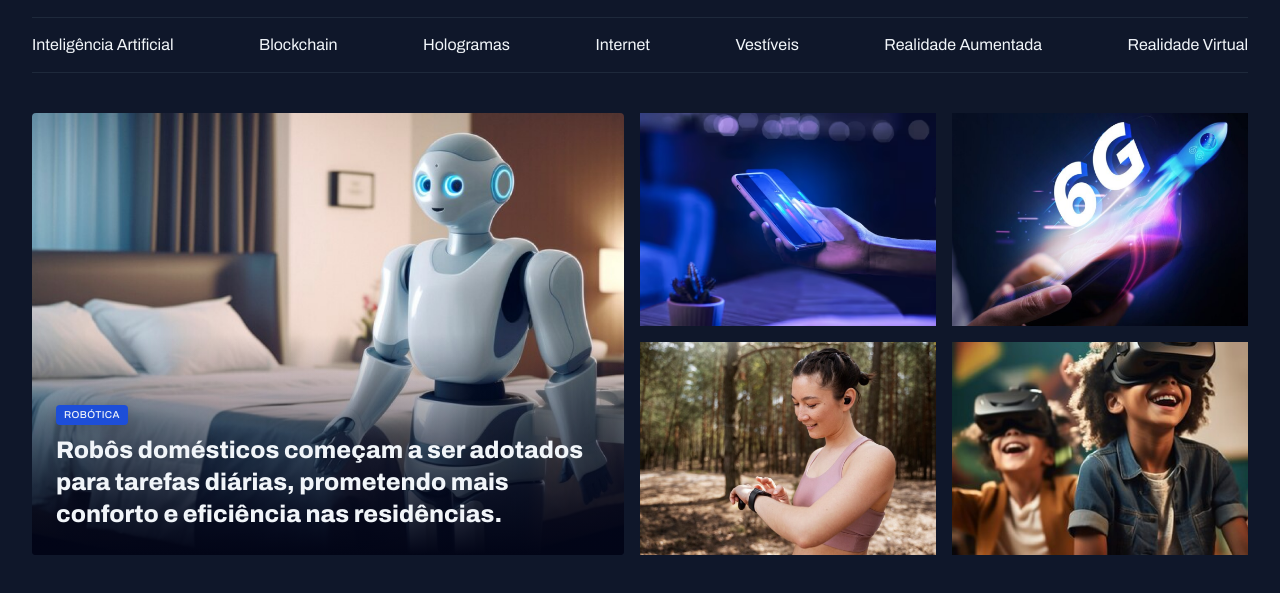
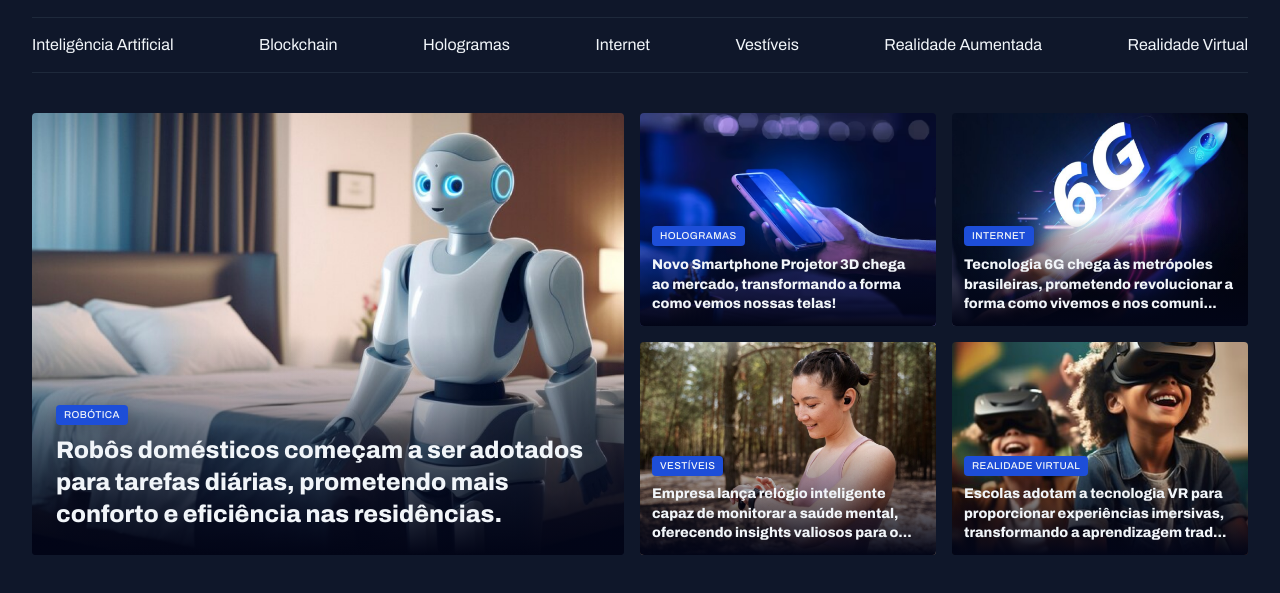
Before and after one commit to DavydKaio/projeto-news-portal-fullstack, a plain HTML site: page index.html in a window 1280 px wide. Shown: the part 55-648 px from the top of the page. Drawn offline with Linux system fonts and the light colour scheme.

Commit message:
Finalizando a seção destaques

```diff
--- a/index.html
+++ b/index.html
@@ -45,7 +45,9 @@
   <main class="grid container">
     <section id="featured" class="grid grid-flow-col gap-16">
       <figure class="card">
-        <img src="assets/images/Image 01.png" alt="">
+        <img src="assets/images/Image 01.png" alt="Robôs domésticos começam a ser adotados para tarefas diárias, prometendo mais conforto e
+        eficiência nas
+        residências.">
 
         <figcaption>
           <span class="content-tag">robótica</span>
@@ -57,21 +59,53 @@
       </figure>
 
       <div class="grid grid-cols-2 gap-16">
-        <div>
-          <img src="assets/images/Image 02.png" alt="">
-        </div>
+        <figure class="card">
+          <img src="assets/images/Image 02.png"
+            alt="Novo Smartphone Projetor 3D chega ao mercado, transformando a forma como vemos nossas telas!">
 
-        <div>
-          <img src="assets/images/Image 03.png" alt="">
-        </div>
+          <figcaption>
+            <span class="content-tag">hologramas</span>
 
-        <div>
-          <img src="assets/images/Image 04.png" alt="">
-        </div>
+            <h2 class="text-lg">Novo Smartphone Projetor 3D chega ao mercado, transformando a forma como vemos nossas
+              telas!</h2>
+          </figcaption>
+        </figure>
 
-        <div>
-          <img src="assets/images/Image 05.png" alt="">
-        </div>
+        <figure class="card">
+          <img src="assets/images/Image 03.png"
+            alt="Tecnologia 6G chega às metrópoles brasileiras, prometendo revolucionar a forma como vivemos e nos comunicamos.">
+
+          <figcaption>
+            <span class="content-tag">internet</span>
+
+            <h2 class="text-lg">Tecnologia 6G chega às metrópoles brasileiras, prometendo revolucionar a forma como
+              vivemos e nos comuni...</h2>
+          </figcaption>
+        </figure>
+
+        <figure class="card">
+          <img src="assets/images/Image 04.png"
+            alt="Empresa lança relógio inteligente capaz de monitorar a saúde mental, oferecendo insights valiosos para o bem-estar pessoal.">
+
+          <figcaption>
+            <span class="content-tag">vestíveis</span>
+
+            <h2 class="text-lg">Empresa lança relógio inteligente capaz de monitorar a saúde mental, oferecendo
+              insights valiosos para o...</h2>
+          </figcaption>
+        </figure>
+
+        <figure class="card">
+          <img src="assets/images/Image 05.png"
+            alt="Escolas adotam a tecnologia VR para proporcionar experiências imersivas, transformando a aprendizagem tradicional.">
+
+          <figcaption>
+            <span class="content-tag">realidade virtual</span>
+
+            <h2 class="text-lg">Escolas adotam a tecnologia VR para proporcionar experiências imersivas, transformando
+              a aprendizagem trad...</h2>
+          </figcaption>
+        </figure>
       </div>
     </section>
   </main>
--- a/styles/sections.css
+++ b/styles/sections.css
@@ -25,6 +25,10 @@
 
       padding: 24px;
 
+      &:has(.text-lg) {
+        padding: 12px;
+      }
+
       h2 {
         margin-top: 8px;
       }
```
